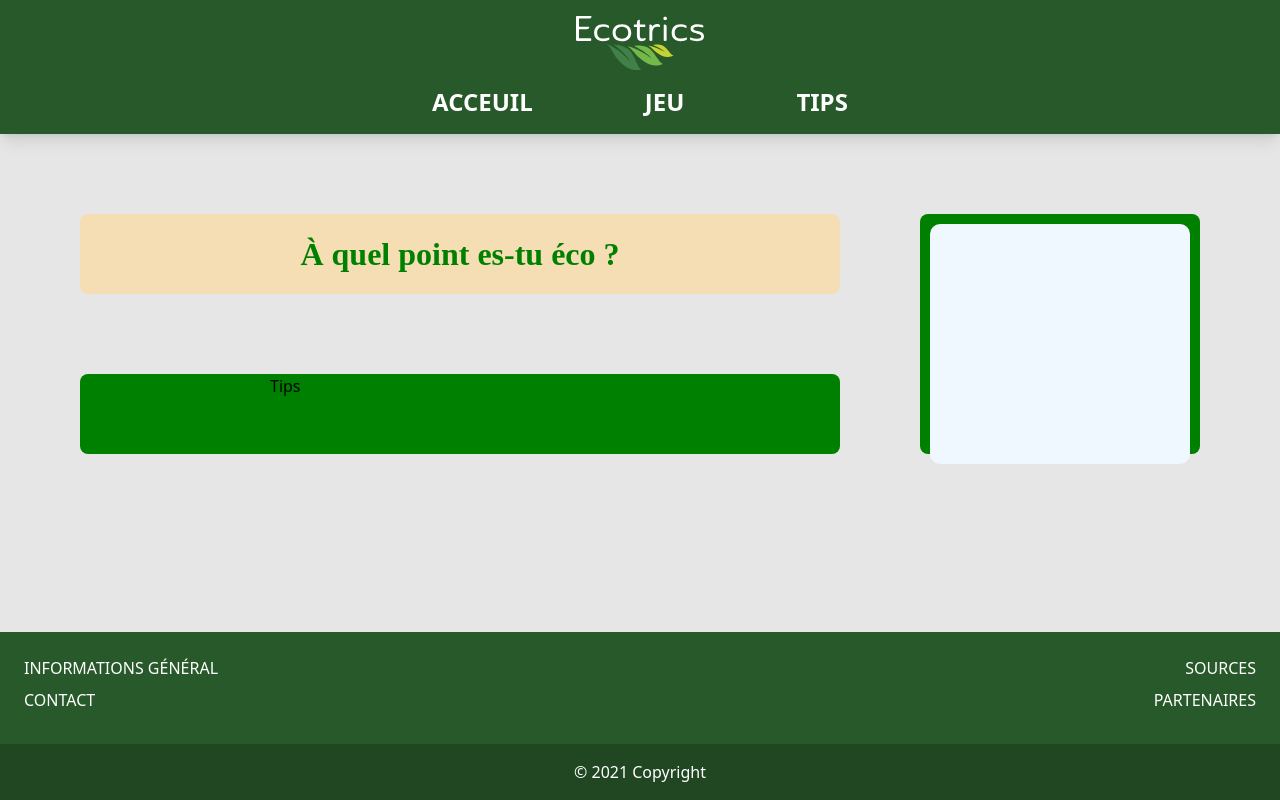
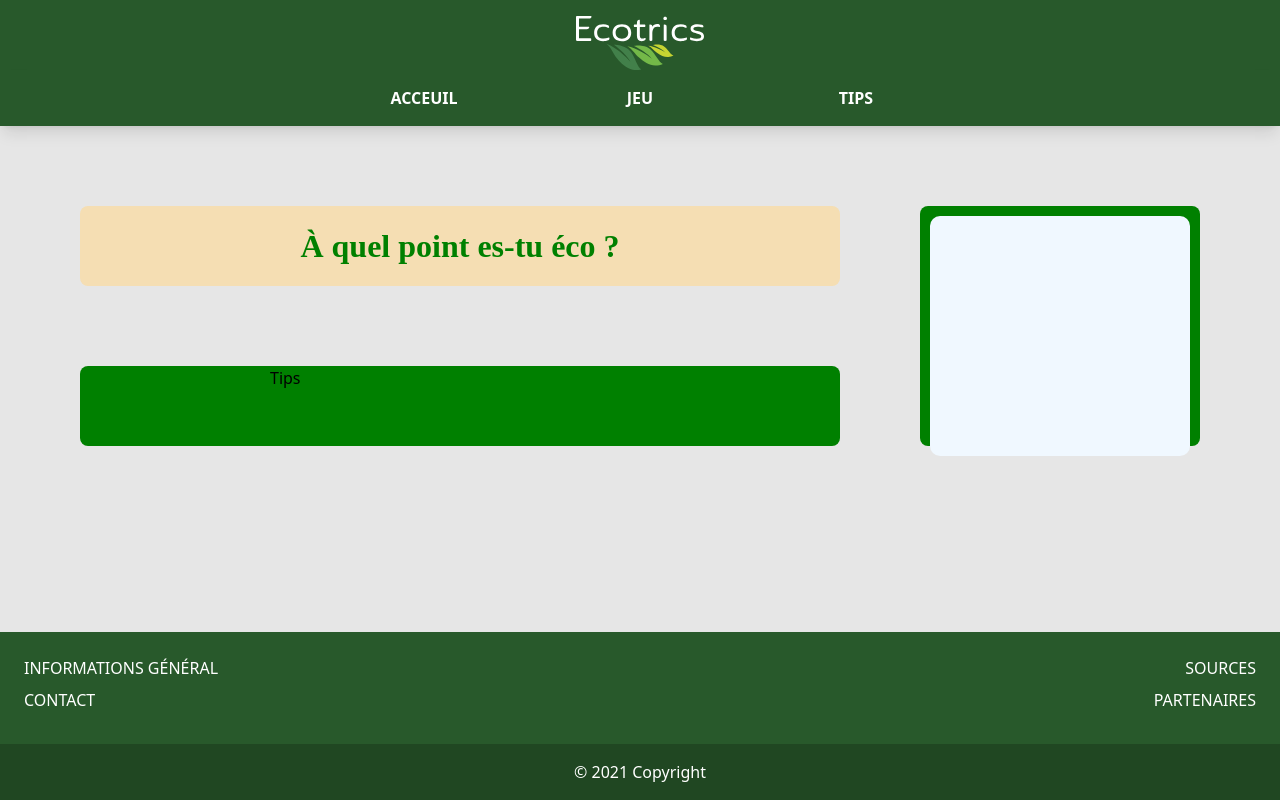
Before and after one commit to TheoArnal/Tp-Quiz-Angular, an Angular app: page / in a window 1280 px wide. Built offline with nearby package versions, Linux system fonts and the light colour scheme.

Commit message:
upgrade: navbar

```diff
--- a/src/app/header/header.component.html
+++ b/src/app/header/header.component.html
@@ -4,18 +4,10 @@
 	</div>
 	<!-- Navbar goes here -->
 	  <nav class="bg-[#28592B] shadow-lg">
-		  <div class="mx-auto px-4 w-full">
-			  <div class="flex justify-evenly w-full">
-				  <div class="flex space-x-7 justify-evenly w-full md:w-1/2">
-					  <!-- Primary Navbar items -->
-					  <div class="flex text-2xl w-full justify-evenly">
-						  <a href="" class="py-4 px-2 text-white font-semibold uppercase">{{ header_first }}</a>
-						  <a href="" class="py-4 px-2 text-white font-semibold uppercase">{{ header_second }}</a>
-						  <a href="" class="py-4 px-2 text-white font-semibold uppercase">{{ header_third }}</a>
-					  </div>
-				  </div>
-			  </div>
-		  </div>
-
+      <div class="md:w-1/2 w-full m-auto flex justify-center gap-2 text-center">
+        <a routerLink="" class="py-4 px-2 text-white font-semibold uppercase flex-1">{{ header_first }}</a>
+        <a routerLink="game" class="py-4 px-2 text-white font-semibold uppercase flex-1">{{ header_second }}</a>
+        <a routerLink="tips" class="py-4 px-2 text-white font-semibold uppercase flex-1">{{ header_third }}</a>
+      </div>
 	  </nav>
 </header>
```
Also changed, not shown: src/app/app-routing.module.ts (+3 -4 lines).
